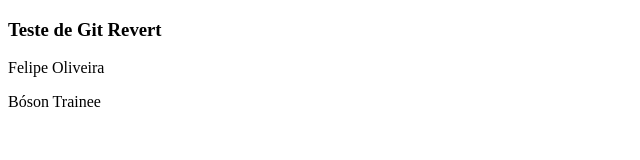
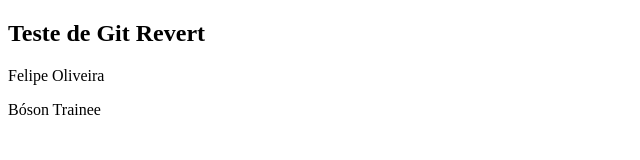
Before and after one commit to FelipeSoares2022/Test_repository, a plain HTML site: page index.html in a window 1280 px wide. Shown: the whole page, without its empty margins (0-640 px from the left). Drawn offline with Linux system fonts and the light colour scheme.

Commit message:
Alterar h3 para h2

```diff
--- a/index.html
+++ b/index.html
@@ -6,7 +6,7 @@
     <title>Document</title>
 </head>
 <body>
-    <h3>Teste de Git Revert</h3>
+    <h2>Teste de Git Revert</h2>
     <p>Felipe Oliveira</p>
     <p>Bóson Trainee</p>
 </body>
```
